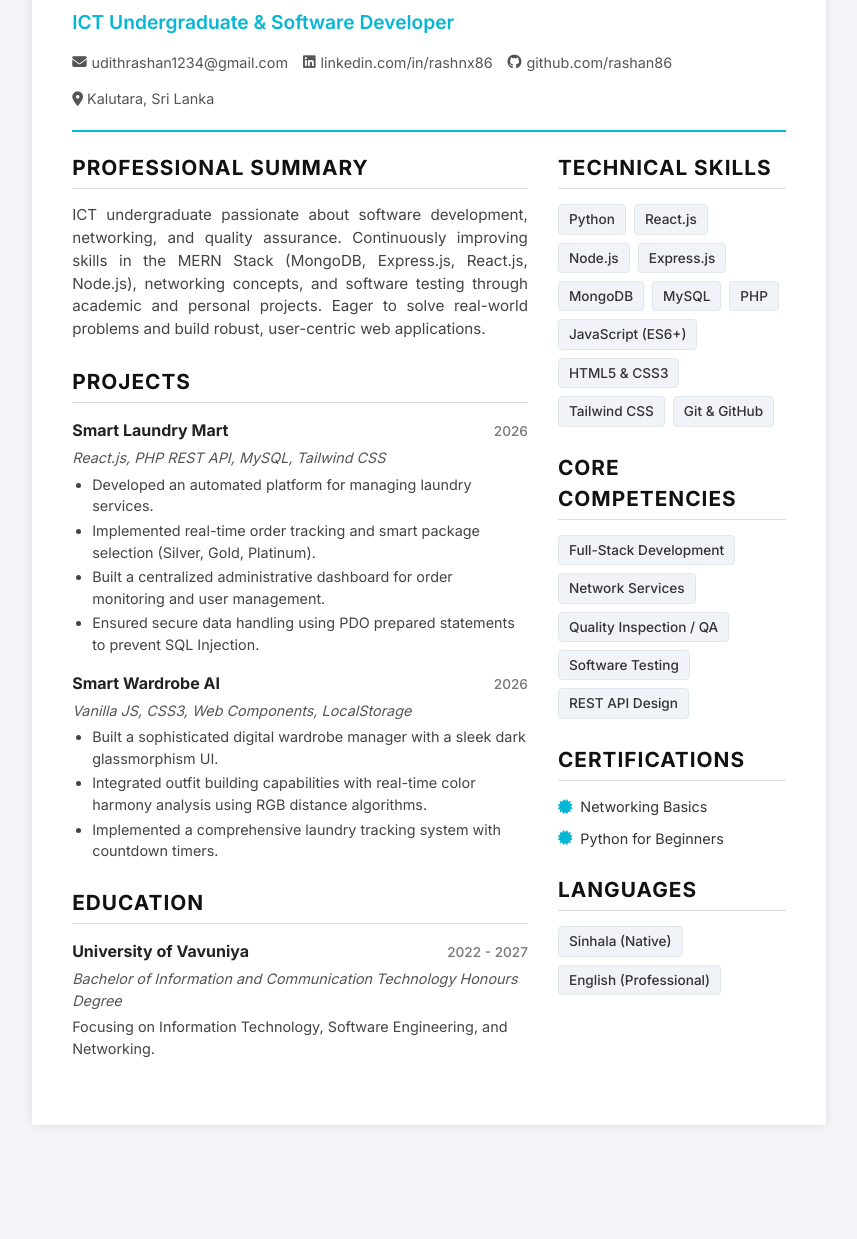
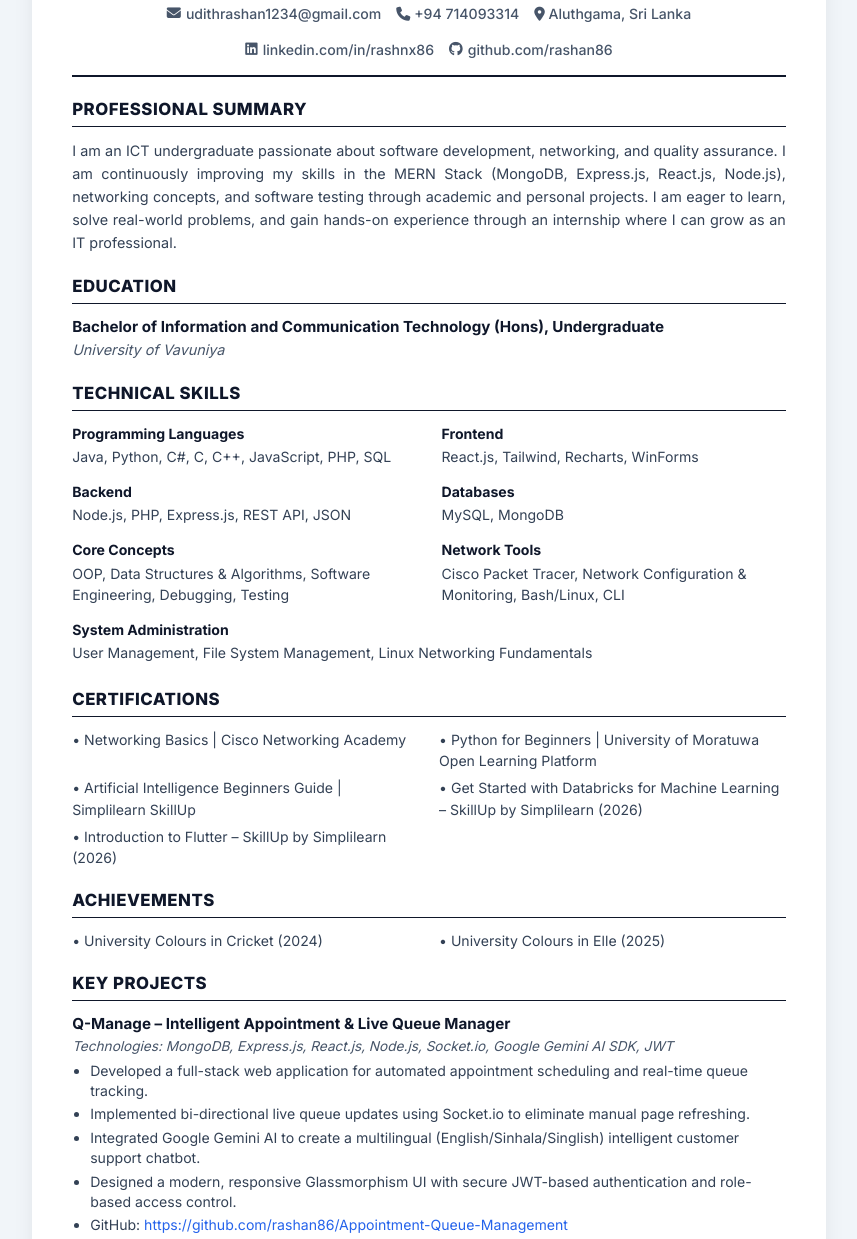
Before and after one commit to rashan86/portfolio, a plain HTML site: page cv.html in a window 1280 px wide. Shown: the part 181-1420 px from the top of the page, without its empty margins (211-1068 px from the left). Before the commit the page ends 1326 px from the top, so only its background shows below. Drawn offline with Linux system fonts and the light colour scheme.

Commit message:
Update portfolio CV to latest document format

```diff
--- a/cv.html
+++ b/cv.html
@@ -3,69 +3,78 @@
 <head>
   <meta charset="UTF-8">
   <meta name="viewport" content="width=device-width, initial-scale=1.0">
-  <title>Udith Rashan - CV</title>
-  <link href="https://fonts.googleapis.com/css2?family=Inter:wght@400;500;600;700&display=swap" rel="stylesheet">
+  <title>Rashan Wijerathna - CV</title>
+  <link href="https://fonts.googleapis.com/css2?family=Inter:wght@400;500;600;700;800&display=swap" rel="stylesheet">
   <link rel="stylesheet" href="https://cdnjs.cloudflare.com/ajax/libs/font-awesome/6.4.0/css/all.min.css">
   <style>
     /* Reset & Base Settings */
     * { box-sizing: border-box; margin: 0; padding: 0; }
-    body { font-family: 'Inter', sans-serif; color: #333; line-height: 1.5; background: #f4f4f9; padding: 20px; }
+    body { font-family: 'Inter', sans-serif; color: #1e293b; line-height: 1.5; background: #f1f5f9; padding: 20px; }
 
     /* A4 Size Paper styling */
     .page {
       background: white;
       max-width: 21cm; /* A4 width */
-      min-height: 29.7cm; /* A4 height */
+      min-height: 29.7cm;
       margin: 0 auto;
       padding: 40px;
-      box-shadow: 0 0 10px rgba(0,0,0,0.1);
-      display: flex;
-      flex-direction: column;
+      box-shadow: 0 10px 25px -5px rgba(0,0,0,0.1);
+      border-radius: 8px;
     }
 
     /* Header */
-    header { border-bottom: 2px solid #06b6d4; padding-bottom: 20px; margin-bottom: 20px; }
-    h1 { font-size: 2.5rem; color: #111; font-weight: 700; margin-bottom: 5px; }
-    .subtitle { font-size: 1.2rem; color: #06b6d4; font-weight: 600; margin-bottom: 15px; }
-    .contact-info { display: flex; flex-wrap: wrap; gap: 15px; font-size: 0.9rem; color: #555; }
-    .contact-info a { color: #555; text-decoration: none; display: flex; align-items: center; gap: 5px; }
-
-    /* Layout */
-    .cv-body { display: grid; grid-template-columns: 2fr 1fr; gap: 30px; }
+    header { border-bottom: 2px solid #0f172a; padding-bottom: 15px; margin-bottom: 20px; }
+    h1 { font-size: 2.2rem; color: #0f172a; font-weight: 800; text-align: center; margin-bottom: 8px; letter-spacing: -0.5px; }
+    .contact-info { display: flex; justify-content: center; flex-wrap: wrap; gap: 15px; font-size: 0.88rem; color: #475569; font-weight: 500; }
+    .contact-info a { color: #475569; text-decoration: none; display: flex; align-items: center; gap: 5px; }
+    .contact-info a:hover { color: #2563eb; }
 
     /* Sections */
-    section { margin-bottom: 25px; }
-    h2 { font-size: 1.3rem; color: #111; border-bottom: 1px solid #ddd; padding-bottom: 5px; margin-bottom: 15px; text-transform: uppercase; letter-spacing: 1px; }
+    section { margin-bottom: 20px; }
+    h2 { font-size: 1.05rem; color: #0f172a; border-bottom: 1.5px solid #0f172a; padding-bottom: 4px; margin-bottom: 12px; text-transform: uppercase; font-weight: 800; letter-spacing: 0.5px; }
 
-    /* Text Blocks */
-    .summary { font-size: 0.95rem; color: #444; text-align: justify; }
+    /* Summary */
+    .summary { font-size: 0.9rem; color: #334155; text-align: justify; line-height: 1.6; }
 
-    /* Experience / Education / Projects */
-    .item { margin-bottom: 15px; }
-    .item-header { display: flex; justify-content: space-between; align-items: baseline; margin-bottom: 5px; }
-    .item-title { font-weight: 700; color: #222; }
-    .item-date { font-size: 0.85rem; color: #777; font-weight: 500; }
-    .item-subtitle { font-style: italic; font-size: 0.9rem; color: #555; margin-bottom: 5px; }
-    .item-desc { font-size: 0.9rem; color: #444; }
-    .item-desc ul { margin-left: 20px; margin-top: 5px; }
-    .item-desc li { margin-bottom: 3px; }
+    /* Education */
+    .edu-item { margin-bottom: 8px; }
+    .edu-title { font-weight: 700; color: #0f172a; font-size: 0.95rem; }
+    .edu-sub { font-style: italic; color: #475569; font-size: 0.9rem; }
 
-    /* Skills Grid */
-    .skills-list { display: flex; flex-wrap: wrap; gap: 8px; }
-    .skills-list span { background: #f0f4f8; border: 1px solid #e1e8ed; padding: 4px 10px; border-radius: 4px; font-size: 0.85rem; color: #333; font-weight: 500; }
+    /* Technical Skills Grid */
+    .skills-grid { display: grid; grid-template-columns: 1fr 1fr; gap: 10px 25px; font-size: 0.88rem; }
+    .skill-cat { margin-bottom: 4px; }
+    .skill-cat strong { color: #0f172a; display: block; margin-bottom: 2px; }
+    .skill-cat span { color: #334155; }
 
-    /* Certifications */
-    .cert-item { margin-bottom: 10px; font-size: 0.9rem; display: flex; align-items: center; gap: 8px; }
+    /* Certifications & Achievements List */
+    .two-col-list { display: grid; grid-template-columns: 1fr 1fr; gap: 6px 20px; font-size: 0.88rem; color: #334155; }
+    .list-item { display: flex; alignItems: flex-start; gap: 6px; }
 
-    /* Web buttons (Hidden when printing) */
+    /* Projects */
+    .project-item { margin-bottom: 16px; }
+    .project-header { font-weight: 700; font-size: 0.95rem; color: #0f172a; }
+    .project-tech { font-style: italic; font-size: 0.85rem; color: #475569; margin-bottom: 4px; }
+    .project-bullets { margin-left: 18px; font-size: 0.88rem; color: #334155; }
+    .project-bullets li { margin-bottom: 3px; line-height: 1.45; }
+    .project-bullets a { color: #2563eb; text-decoration: none; }
+    .project-bullets a:hover { text-decoration: underline; }
+
+    /* References */
+    .ref-grid { display: grid; grid-template-columns: 1fr 1fr; gap: 20px; font-size: 0.88rem; }
+    .ref-item strong { color: #0f172a; display: block; }
+    .ref-item span { color: #475569; font-style: italic; display: block; margin-bottom: 2px; }
+    .ref-item a { color: #2563eb; text-decoration: none; }
+
+    /* Web Action buttons (Hidden when printing) */
     .no-print { text-align: center; margin-bottom: 20px; }
-    .btn { background: #06b6d4; color: white; border: none; padding: 10px 20px; border-radius: 5px; font-family: inherit; font-size: 1rem; cursor: pointer; text-decoration: none; display: inline-flex; align-items: center; gap: 8px; font-weight: 600; }
-    .btn:hover { background: #0891b2; }
+    .btn { background: #2563eb; color: white; border: none; padding: 10px 20px; border-radius: 6px; font-family: inherit; font-size: 0.95rem; cursor: pointer; text-decoration: none; display: inline-flex; align-items: center; gap: 8px; font-weight: 600; box-shadow: 0 2px 4px rgba(0,0,0,0.1); }
+    .btn:hover { background: #1d4ed8; }
 
     /* Print Styles */
     @media print {
       body { background: white; padding: 0; }
-      .page { box-shadow: none; margin: 0; max-width: 100%; width: 100%; padding: 0; }
+      .page { box-shadow: none; margin: 0; max-width: 100%; width: 100%; padding: 0; border-radius: 0; }
       .no-print { display: none !important; }
     }
   </style>
@@ -77,128 +86,154 @@
     <button class="btn" onclick="window.print()">
       <i class="fas fa-file-pdf"></i> Download as PDF / Print
     </button>
-    <a href="index.html" class="btn" style="background: #333; margin-left: 10px;">
+    <a href="index.html" class="btn" style="background: #0f172a; margin-left: 10px;">
       <i class="fas fa-arrow-left"></i> Back to Portfolio
     </a>
   </div>
 
   <div class="page">
     <header>
-      <h1>Udith Rashan</h1>
-      <div class="subtitle">ICT Undergraduate & Software Developer</div>
+      <h1>Rashan Wijerathna</h1>
       <div class="contact-info">
         <a href="mailto:udithrashan1234@gmail.com"><i class="fas fa-envelope"></i> udithrashan1234@gmail.com</a>
-        <a href="https://www.linkedin.com/in/rashnx86" target="_blank"><i class="fab fa-linkedin"></i> linkedin.com/in/rashnx86</a>
+        <span><i class="fas fa-phone"></i> +94 714093314</span>
+        <span><i class="fas fa-map-marker-alt"></i> Aluthgama, Sri Lanka</span>
+        <a href="https://linkedin.com/in/rashnx86" target="_blank"><i class="fab fa-linkedin"></i> linkedin.com/in/rashnx86</a>
         <a href="https://github.com/rashan86" target="_blank"><i class="fab fa-github"></i> github.com/rashan86</a>
-        <span><i class="fas fa-map-marker-alt"></i> Kalutara, Sri Lanka</span>
       </div>
     </header>
 
-    <div class="cv-body">
-      <!-- Left Column -->
-      <div class="main-content">
+    <!-- PROFESSIONAL SUMMARY -->
     <section>
       <h2>Professional Summary</h2>
       <p class="summary">
-            ICT undergraduate passionate about software development, networking, and quality assurance. Continuously improving skills in the MERN Stack (MongoDB, Express.js, React.js, Node.js), networking concepts, and software testing through academic and personal projects. Eager to solve real-world problems and build robust, user-centric web applications.
+        I am an ICT undergraduate passionate about software development, networking, and quality assurance. I am continuously improving my skills in the MERN Stack (MongoDB, Express.js, React.js, Node.js), networking concepts, and software testing through academic and personal projects. I am eager to learn, solve real-world problems, and gain hands-on experience through an internship where I can grow as an IT professional.
       </p>
     </section>
 
+    <!-- EDUCATION -->
     <section>
-          <h2>Projects</h2>
+      <h2>Education</h2>
+      <div class="edu-item">
+        <div class="edu-title">Bachelor of Information and Communication Technology (Hons), Undergraduate</div>
+        <div class="edu-sub">University of Vavuniya</div>
+      </div>
+    </section>
 
-          <div class="item">
-            <div class="item-header">
-              <span class="item-title">Smart Laundry Mart</span>
-              <span class="item-date">2026</span>
+    <!-- TECHNICAL SKILLS -->
+    <section>
+      <h2>Technical Skills</h2>
+      <div class="skills-grid">
+        <div class="skill-cat">
+          <strong>Programming Languages</strong>
+          <span>Java, Python, C#, C, C++, JavaScript, PHP, SQL</span>
         </div>
-            <div class="item-subtitle">React.js, PHP REST API, MySQL, Tailwind CSS</div>
-            <div class="item-desc">
-              <ul>
-                <li>Developed an automated platform for managing laundry services.</li>
-                <li>Implemented real-time order tracking and smart package selection (Silver, Gold, Platinum).</li>
-                <li>Built a centralized administrative dashboard for order monitoring and user management.</li>
-                <li>Ensured secure data handling using PDO prepared statements to prevent SQL Injection.</li>
-              </ul>
+        <div class="skill-cat">
+          <strong>Frontend</strong>
+          <span>React.js, Tailwind, Recharts, WinForms</span>
         </div>
+        <div class="skill-cat">
+          <strong>Backend</strong>
+          <span>Node.js, PHP, Express.js, REST API, JSON</span>
         </div>
-
-          <div class="item">
-            <div class="item-header">
-              <span class="item-title">Smart Wardrobe AI</span>
-              <span class="item-date">2026</span>
+        <div class="skill-cat">
+          <strong>Databases</strong>
+          <span>MySQL, MongoDB</span>
         </div>
-            <div class="item-subtitle">Vanilla JS, CSS3, Web Components, LocalStorage</div>
-            <div class="item-desc">
-              <ul>
-                <li>Built a sophisticated digital wardrobe manager with a sleek dark glassmorphism UI.</li>
-                <li>Integrated outfit building capabilities with real-time color harmony analysis using RGB distance algorithms.</li>
-                <li>Implemented a comprehensive laundry tracking system with countdown timers.</li>
-              </ul>
+        <div class="skill-cat">
+          <strong>Core Concepts</strong>
+          <span>OOP, Data Structures & Algorithms, Software Engineering, Debugging, Testing</span>
+        </div>
+        <div class="skill-cat">
+          <strong>Network Tools</strong>
+          <span>Cisco Packet Tracer, Network Configuration & Monitoring, Bash/Linux, CLI</span>
+        </div>
+        <div class="skill-cat" style="grid-column: span 2;">
+          <strong>System Administration</strong>
+          <span>User Management, File System Management, Linux Networking Fundamentals</span>
         </div>
       </div>
     </section>
 
+    <!-- CERTIFICATIONS -->
     <section>
-          <h2>Education</h2>
-          <div class="item">
-            <div class="item-header">
-              <span class="item-title">University of Vavuniya</span>
-              <span class="item-date">2022 - 2027</span>
+      <h2>Certifications</h2>
+      <div class="two-col-list">
+        <div class="list-item">• Networking Basics | Cisco Networking Academy</div>
+        <div class="list-item">• Python for Beginners | University of Moratuwa Open Learning Platform</div>
+        <div class="list-item">• Artificial Intelligence Beginners Guide | Simplilearn SkillUp</div>
+        <div class="list-item">• Get Started with Databricks for Machine Learning – SkillUp by Simplilearn (2026)</div>
+        <div class="list-item">• Introduction to Flutter – SkillUp by Simplilearn (2026)</div>
       </div>
-            <div class="item-subtitle">Bachelor of Information and Communication Technology Honours Degree</div>
-            <div class="item-desc">
-              Focusing on Information Technology, Software Engineering, and Networking.
+    </section>
+
+    <!-- ACHIEVEMENTS -->
+    <section>
+      <h2>Achievements</h2>
+      <div class="two-col-list">
+        <div class="list-item">• University Colours in Cricket (2024)</div>
+        <div class="list-item">• University Colours in Elle (2025)</div>
+      </div>
+    </section>
+
+    <!-- KEY PROJECTS -->
+    <section>
+      <h2>Key Projects</h2>
+
+      <div class="project-item">
+        <div class="project-header">Q-Manage – Intelligent Appointment & Live Queue Manager</div>
+        <div class="project-tech">Technologies: MongoDB, Express.js, React.js, Node.js, Socket.io, Google Gemini AI SDK, JWT</div>
+        <ul class="project-bullets">
+          <li>Developed a full-stack web application for automated appointment scheduling and real-time queue tracking.</li>
+          <li>Implemented bi-directional live queue updates using Socket.io to eliminate manual page refreshing.</li>
+          <li>Integrated Google Gemini AI to create a multilingual (English/Sinhala/Singlish) intelligent customer support chatbot.</li>
+          <li>Designed a modern, responsive Glassmorphism UI with secure JWT-based authentication and role-based access control.</li>
+          <li>GitHub: <a href="https://github.com/rashan86/Appointment-Queue-Management" target="_blank">https://github.com/rashan86/Appointment-Queue-Management</a></li>
+        </ul>
+      </div>
+
+      <div class="project-item">
+        <div class="project-header">Smart Laundry Mart – Interactive Laundry & Care Manager</div>
+        <div class="project-tech">Technologies: JavaScript (ES6+), HTML5, CSS3, Firebase (Firestore & Authentication), LocalStorage</div>
+        <ul class="project-bullets">
+          <li>Developed a highly responsive web application tailored for comprehensive laundry and garment care management.</li>
+          <li>Engineered an advanced garment tracking system that dynamically monitors wash history and wear count lifecycles.</li>
+          <li>Built an interactive wash cycle simulator leveraging Vanilla JavaScript and advanced CSS animations for an engaging user experience.</li>
+          <li>Integrated Firebase Authentication and Firestore to guarantee secure user data management and real-time cloud storage synchronization.</li>
+          <li>GitHub: <a href="https://github.com/rashan86/smart_laundry_mart" target="_blank">https://github.com/rashan86/smart_laundry_mart</a></li>
+        </ul>
+      </div>
+
+      <div class="project-item">
+        <div class="project-header">WardrobeAI – Smart Fashion Management App</div>
+        <div class="project-tech">Technologies: HTML5, CSS3, JavaScript, Firebase Firestore, Firebase Authentication, LocalStorage.</div>
+        <ul class="project-bullets">
+          <li>Developed a responsive fashion management web application utilizing Vanilla JavaScript, HTML5, and CSS3 featuring a modern Glassmorphism UI.</li>
+          <li>Implemented Firebase Firestore for scalable cloud data storage alongside LocalStorage to enable seamless offline support.</li>
+          <li>Engineered core functionalities including an interactive outfit builder, intelligent wardrobe categorization, and automated laundry tracking notifications.</li>
+          <li>Integrated Firebase Authentication to ensure secure user registration, login, and robust session management.</li>
+          <li>GitHub: <a href="https://github.com/rashan86/smart-wardrobe-app" target="_blank">https://github.com/rashan86/smart-wardrobe-app</a></li>
+        </ul>
+      </div>
+    </section>
+
+    <!-- REFERENCES -->
+    <section>
+      <h2>References</h2>
+      <div class="ref-grid">
+        <div class="ref-item">
+          <strong>Mr. V. Senthooran</strong>
+          <span>Dean, Faculty of Technological Studies, University of Vavuniya</span>
+          <a href="mailto:v.senthooran@vau.ac.lk">v.senthooran@vau.ac.lk</a> | +94 77 210 1863
+        </div>
+        <div class="ref-item">
+          <strong>Mr. V. Vinoharan</strong>
+          <span>Head, Department of Information & Communication Technology, University of Vavuniya</span>
+          <a href="mailto:v.vinoharan@vau.ac.lk">v.vinoharan@vau.ac.lk</a> | +94 77 248 7111
         </div>
       </div>
     </section>
   </div>
 
-      <!-- Right Column -->
-      <div class="sidebar">
-        <section>
-          <h2>Technical Skills</h2>
-          <div class="skills-list">
-            <span>Python</span>
-            <span>React.js</span>
-            <span>Node.js</span>
-            <span>Express.js</span>
-            <span>MongoDB</span>
-            <span>MySQL</span>
-            <span>PHP</span>
-            <span>JavaScript (ES6+)</span>
-            <span>HTML5 & CSS3</span>
-            <span>Tailwind CSS</span>
-            <span>Git & GitHub</span>
-          </div>
-        </section>
-
-        <section>
-          <h2>Core Competencies</h2>
-          <div class="skills-list">
-            <span>Full-Stack Development</span>
-            <span>Network Services</span>
-            <span>Quality Inspection / QA</span>
-            <span>Software Testing</span>
-            <span>REST API Design</span>
-          </div>
-        </section>
-
-        <section>
-          <h2>Certifications</h2>
-          <div class="cert-item"><i class="fas fa-certificate" style="color: #06b6d4;"></i> Networking Basics</div>
-          <div class="cert-item"><i class="fas fa-certificate" style="color: #06b6d4;"></i> Python for Beginners</div>
-        </section>
-
-        <section>
-          <h2>Languages</h2>
-          <div class="skills-list">
-            <span>Sinhala (Native)</span>
-            <span>English (Professional)</span>
-          </div>
-        </section>
-      </div>
-    </div>
-  </div>
 </body>
 </html>
```
Lines whose indentation alone changed are shown as unchanged.
